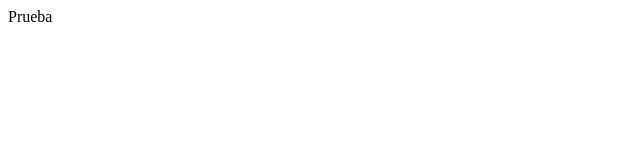
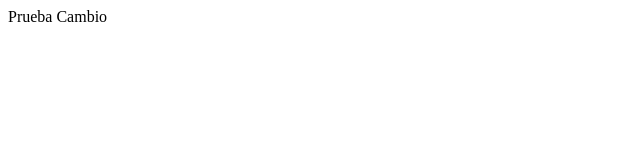
Before and after one commit to lualvarezn/actividad_prueba, a plain HTML site: page index.html in a window 1280 px wide. Shown: the full height of the page, 0-640 px from the left. Drawn offline with Linux system fonts and the light colour scheme.

Commit message:
hice el primer cambio

```diff
--- a/index.html
+++ b/index.html
@@ -5,6 +5,7 @@
 
   <body>
     Prueba
+    Cambio
   </body>
 
 </html>
```
